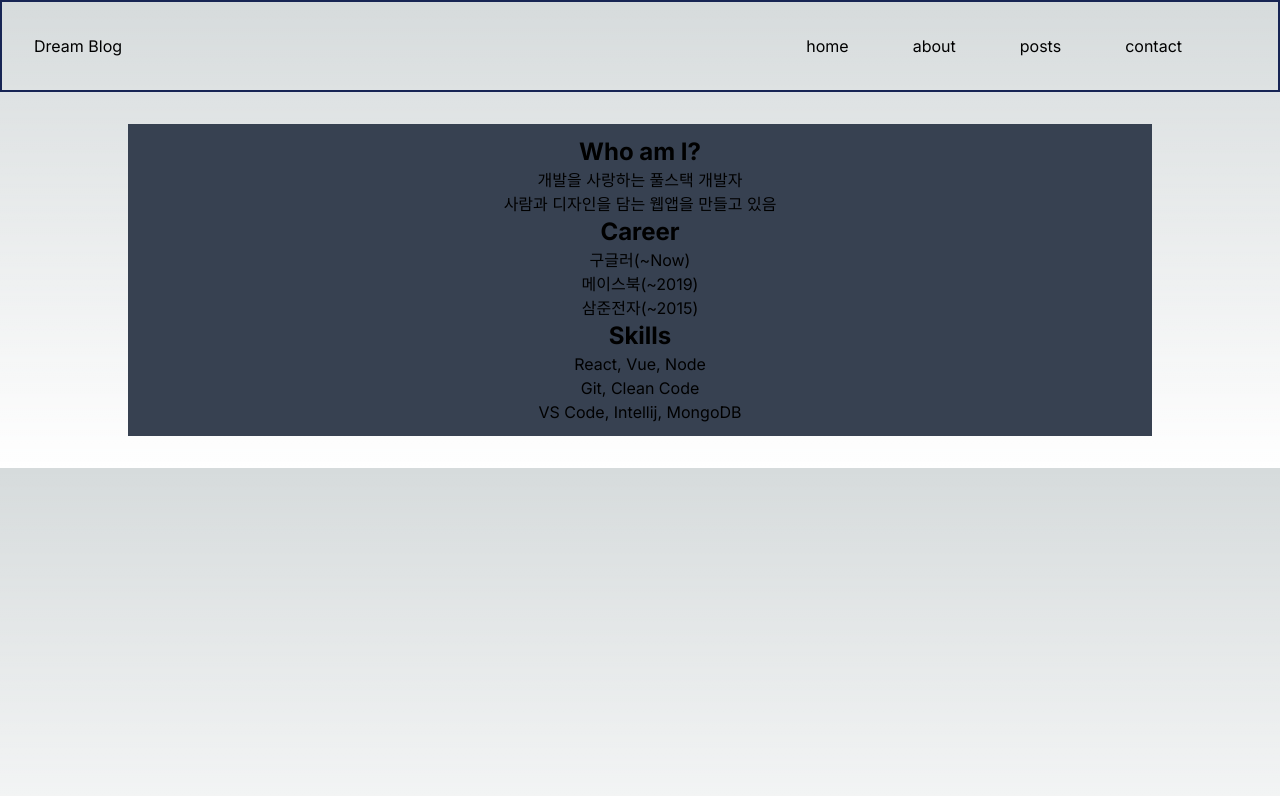
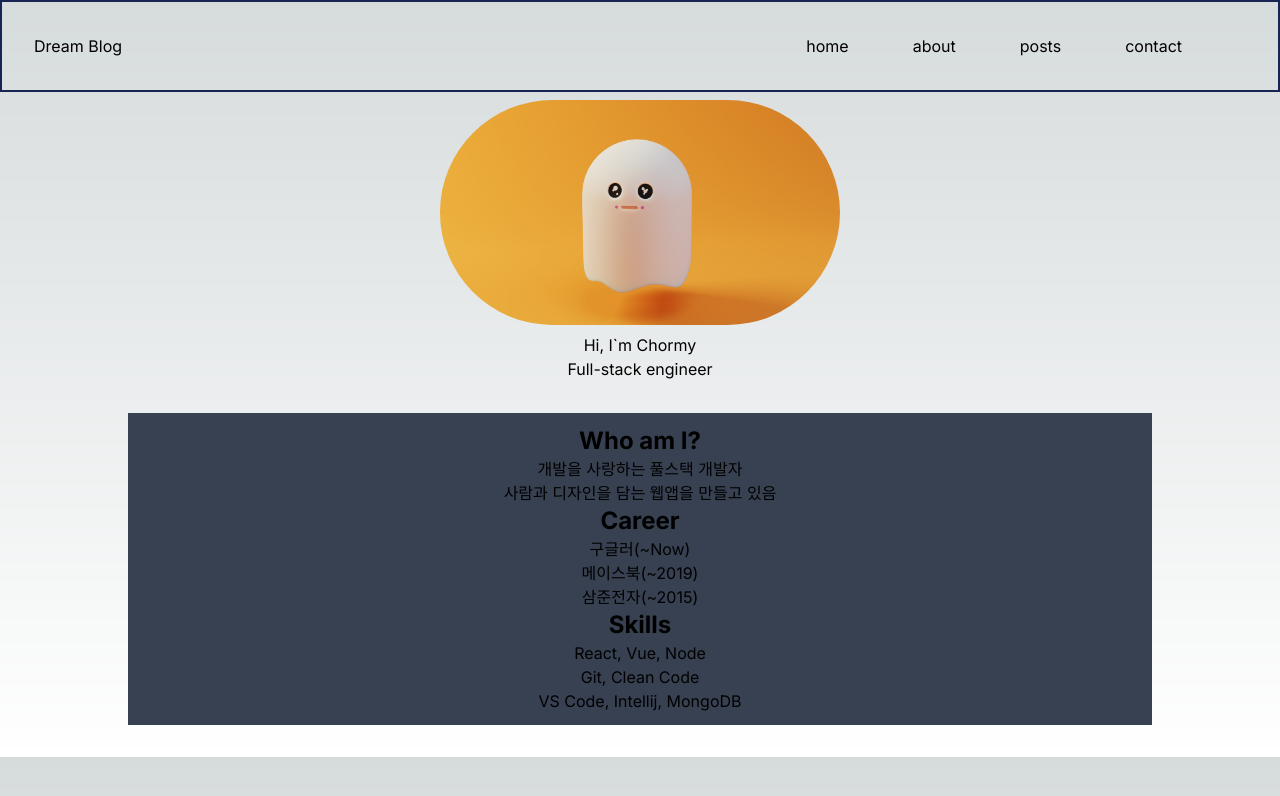
Before and after one commit to JeonJungyu-1/dream-blog, a Next.js app: page /about in a window 1280 px wide. Shown: the top 796 px of the page. Built offline with nearby package versions, Linux system fonts and the light colour scheme.

Commit message:
feat: 프로필 컴포넌트 이동

```diff
--- a/src/app/about/page.tsx
+++ b/src/app/about/page.tsx
@@ -1,3 +1,5 @@
+import Profile from "@/components/Profile";
+
 interface aboutType {
   type: string;
   detail: string[];
@@ -27,6 +29,10 @@ const aboutData: aboutType[] = [
 
 export default function AboutPage() {
   return (
+    <>
+      <div className="flex justify-center">
+        <Profile />
+      </div>
       <div className="flex justify-center my-8">
         <div className="text-center bg-gray-700 w-4/5 py-3">
           {aboutData.map((el, index) => (
@@ -41,5 +47,6 @@ export default function AboutPage() {
           ))}
         </div>
       </div>
+    </>
   );
 }
--- a/src/app/page.tsx
+++ b/src/app/page.tsx
@@ -4,7 +4,9 @@ import Image from "next/image";
 export default function Home() {
   return (
     <>
-
+      <div className="flex justify-center">
+        <Profile />
+      </div>
     </>
   );
 }
```
Lines whose indentation alone changed are shown as unchanged.
